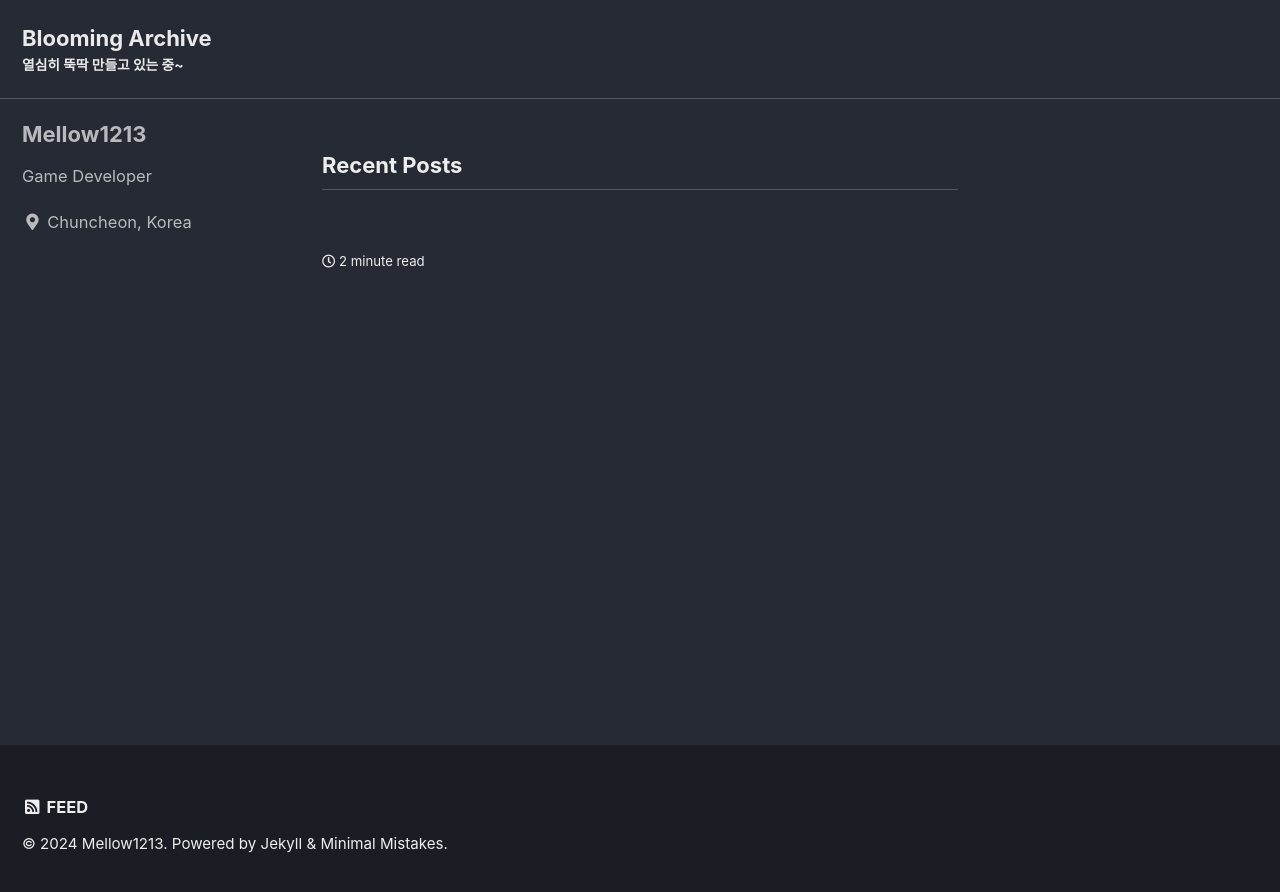
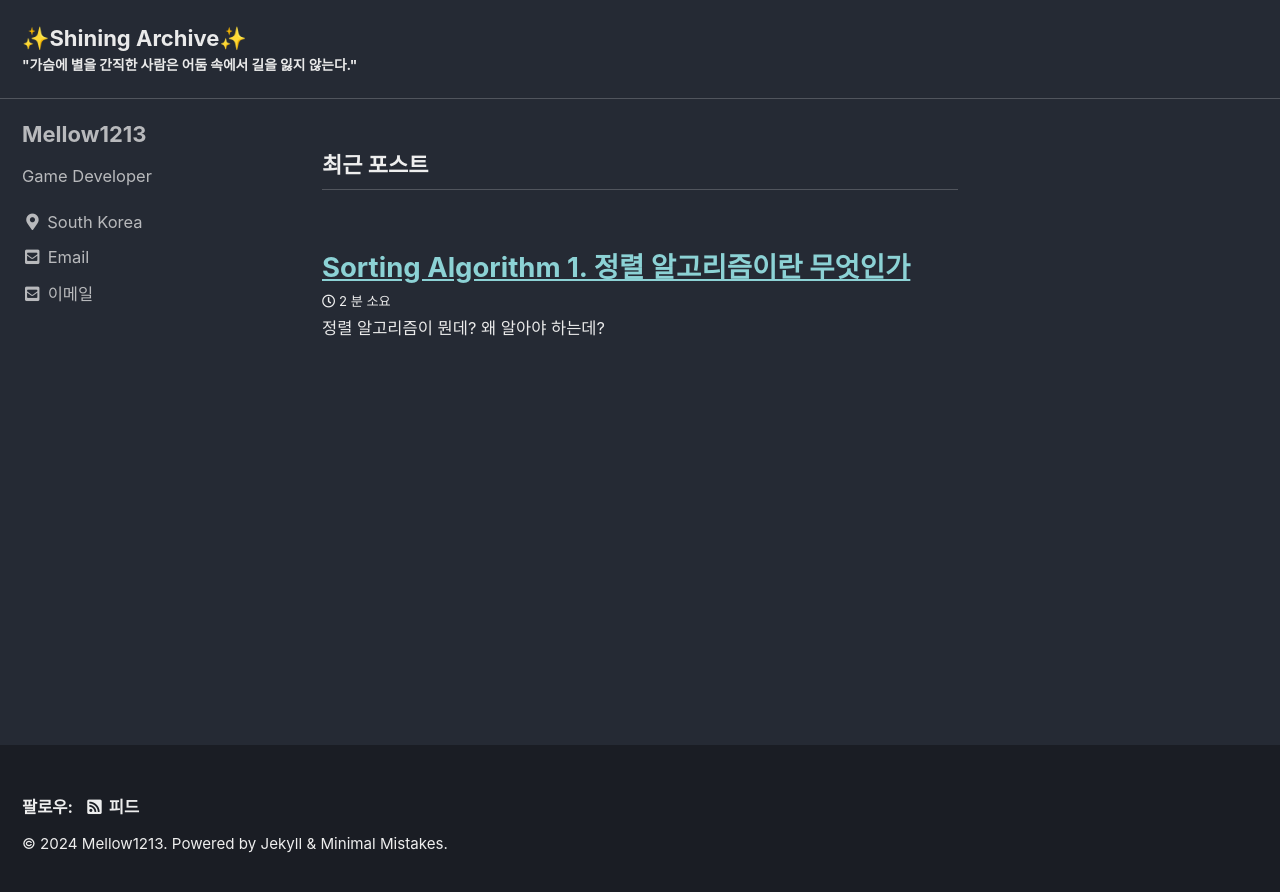
Before and after one commit to Mellow1213/Mellow1213.github.io, a Jekyll site: the page built from index.html, in a window 1280 px wide. Shown: the top 892 px of the page. Built offline with Jekyll 4.4.1, drawn with Linux system fonts in a browser that asks for light colours; cached includes are drawn as plain includes; the list of posts is cut into pages by our own code.

Commit message:
Change post

```diff
--- a/_config.yml
+++ b/_config.yml
@@ -15,20 +15,20 @@ remote_theme           : "mmistakes/minimal-mistakes"
 minimal_mistakes_skin    : "dark" # "air", "aqua", "contrast", "dark", "default", "dirt", "neon", "mint", "plum", "sunrise"
 
 # Site Settings
-locale                   : "kr-KR"
-title                    : "Blooming Archive"
+locale                   : "ko-KR"
+title                    : "✨Shining Archive✨"
 title_separator          : "-"
-subtitle                 : "열심히 뚝딱 만들고 있는 중~" # site tagline that appears below site title in masthead
+subtitle                 : "\"가슴에 별을 간직한 사람은 어둠 속에서 길을 잃지 않는다.\"" # site tagline that appears below site title in masthead
 name                     : "Mellow1213"
 description              : "Game Developer"
-url                      : # the base hostname & protocol for your site e.g. "https://mmistakes.github.io"
+url                      : "https://mellow1213.github.io/"
 baseurl                  : # the subpath of your site, e.g. "/blog"
-repository               : # GitHub username/repo-name e.g. "mmistakes/minimal-mistakes"
+repository               : "https://github.com/Mellow1213/Mellow1213.github.io"
 teaser                   : # path of fallback teaser image, e.g. "/assets/images/500x300.png"
 logo                     : # path of logo image to display in the masthead, e.g. "/assets/images/88x88.png"
 masthead_title           : # overrides the website title displayed in the masthead, use " " for no title
 # breadcrumbs            : false # true, false (default)
-words_per_minute         : 200
+words_per_minute         : 250
 comments:
   provider               : # false (default), "disqus", "discourse", "facebook", "staticman", "staticman_v2", "utterances", "giscus", "custom"
   disqus:
@@ -107,12 +107,12 @@ author:
   name             : "Mellow1213"
   avatar           : # path of avatar image, e.g. "/assets/images/bio-photo.jpg"
   bio              : "Game Developer"
-  location         : "Chuncheon, Korea"
-  email            :
+  location         : "South Korea"
+  email            : "dpcks7282@gmail.com"
   links:
     - label: "Email"
       icon: "fas fa-fw fa-envelope-square"
-      # url: "mailto:your.name@email.com"
+      url: "dpcks7282@gmail.com"
     - label: "Website"
       icon: "fas fa-fw fa-link"
       # url: "https://your-website.com"
```
Also changed, not shown: _posts/2024-10-07-sort-algorithm-01.md (+13 -7 lines).
